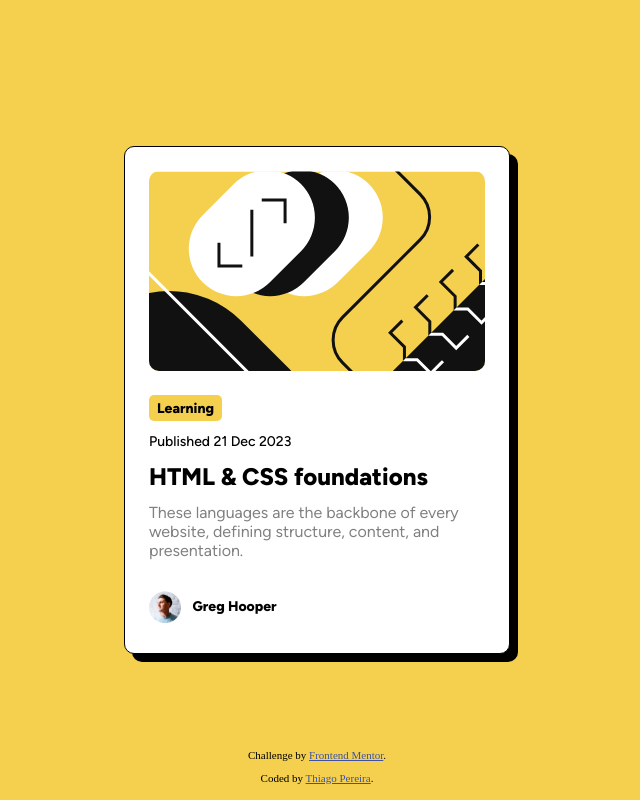
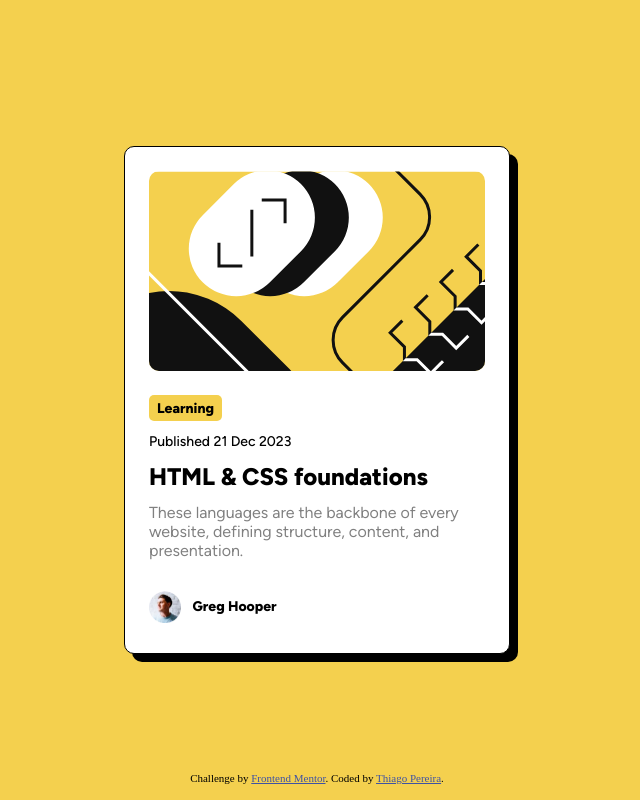
Before and after one commit to oFlik/blog-preview-card, a plain HTML site: page index.html in a window 1280 px wide. Shown: the whole page, without its empty margins (323-963 px from the left). Drawn offline with Linux system fonts and the light colour scheme.

Commit message:
footer correction

```diff
--- a/index.html
+++ b/index.html
@@ -35,8 +35,8 @@
   </main>
 
   <div class="attribution">
-    <p>Challenge by <a href="https://www.frontendmentor.io?ref=challenge" target="_blank">Frontend Mentor</a>.</p>
-    <p></p>Coded by <a href="https://www.linkedin.com/in/thiagopereira02/">Thiago Pereira</a>.</p>
+    <p>Challenge by <a href="https://www.frontendmentor.io?ref=challenge" target="_blank">Frontend Mentor</a>.
+      Coded by <a href="https://www.linkedin.com/in/thiagopereira02/">Thiago Pereira</a>.</p>
   </div>
 </body>
 
```
